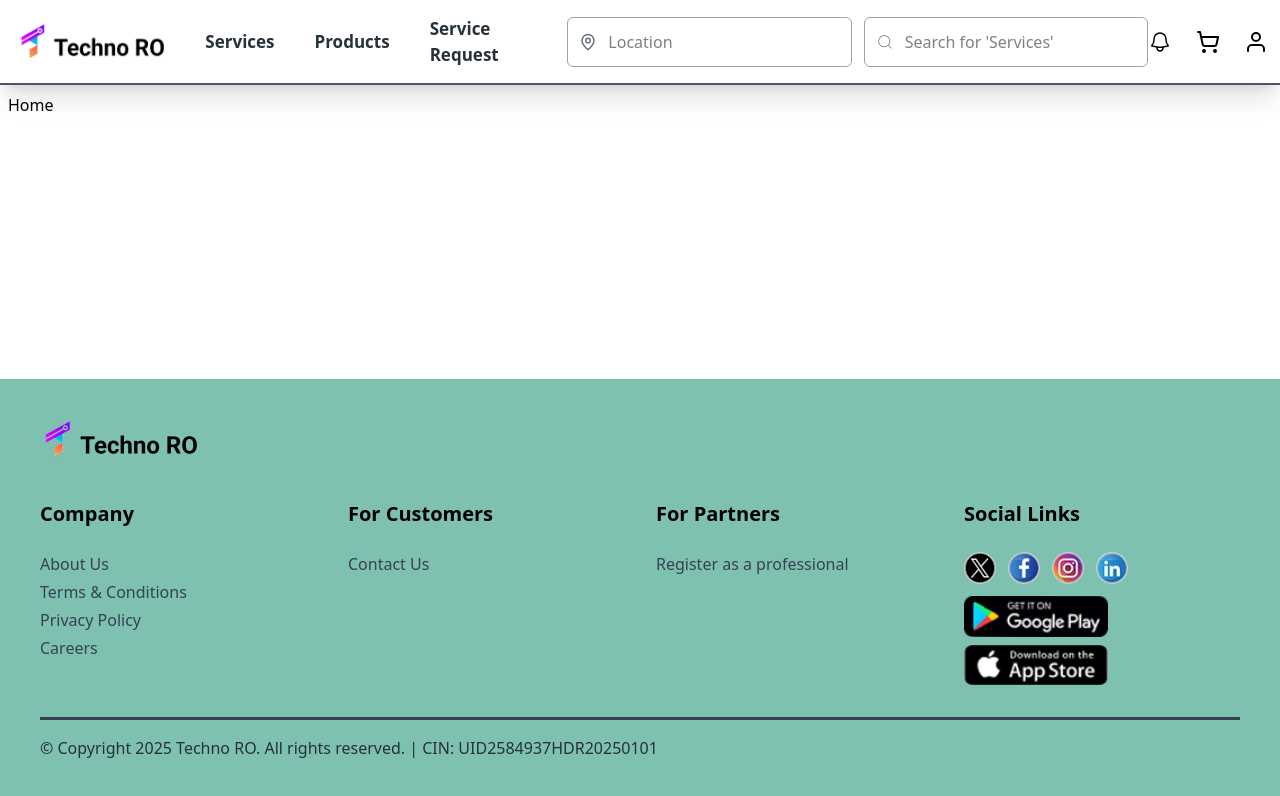
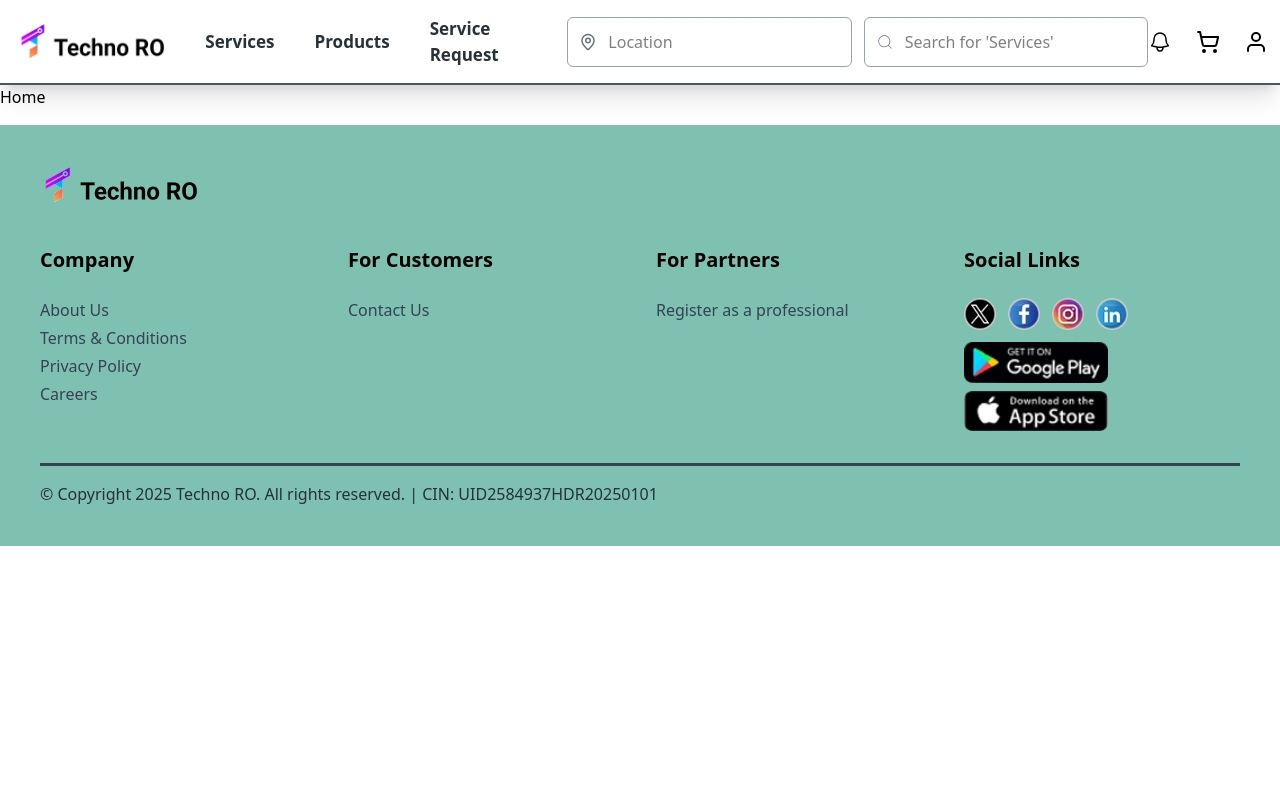
Before and after one commit to pinkijha/Techno-RoCare, a React (Vite) app: page / in a window 1280 px wide. Shown: the top 796 px of the page. Built offline with nearby package versions, Linux system fonts and the light colour scheme.

Commit message:
make different layout for user and admin

```diff
--- a/src/App.jsx
+++ b/src/App.jsx
@@ -1,36 +1,14 @@
-import {  Route, BrowserRouter as Router, Routes } from "react-router-dom"
-import Layout from "./components/Layout"
-import Home from "./components/Home"
-import TermsCondition from "./components/TermsCondition"
-import About from "./components/About"
-import Contact from "./components/Contact"
-import RegisterProfessional from "./components/RegisterProfessional"
-import ChatWithUs from "./components/ChatWithUs"
-
-const Services = () => <h1>Services</h1>
-const Products = () => <h1>Products</h1>
+import { BrowserRouter } from "react-router-dom";
+import UserLayout from "./layouts/UserLayout";
 
 function App() {
-
   return (
-    <Router>
-      <Layout>
-      <Routes>
-        <Route path="/" element={<Home/>} />
-        <Route index element={<Home/>} />
-        <Route path="/services" element={<Services/>} />
-        <Route path="/services" element={<Products/>} />
-        <Route path="/products" element={<Products/>} />
-        <Route path="/terms-conditions" element={<TermsCondition/>} />
-        <Route path="/about-us" element={<About/>} />
-        <Route path="/contact-us" element={<Contact/>} />
-        <Route path="/register-professional" element={<RegisterProfessional/>} />
-        <Route path="/chat" element={<ChatWithUs/>} />
-
-      </Routes>
-      </Layout>
-    </Router>
-  )
+    <>
+      <BrowserRouter>
+        <UserLayout />
+      </BrowserRouter>
+    </>
+  );
 }
 
-export default App
+export default App;
--- a/src/components/Layout.jsx
+++ /dev/null
@@ -1,20 +0,0 @@
-import React from 'react';
-import Header from './header/Header';
-import Footer from './footer/Footer';
-
-const Layout = ({ children }) => {
-  return (
-    <div className="flex flex-col min-h-screen">
-      {/* Header at the Top */}
-      <Header />
-
-      {/* Main Content (Grows to push footer down) */}
-      <main className="flex-grow p-2">{children}</main>
-
-      {/* Footer at the Bottom */}
-      <Footer />
-    </div>
-  );
-};
-
-export default Layout;
--- a/src/components/About.jsx
+++ b/src/components/user/About.jsx
@@ -1,5 +1,5 @@
 import React from 'react'
-import aboutus from '../assets/aboutus.png'
+import aboutus from '../../assets/aboutus.png'
 
 const About = () => {
   return (
--- a/src/components/ChatWithUs.jsx
+++ b/src/components/user/ChatWithUs.jsx
@@ -1,6 +1,6 @@
 import React, { useState } from 'react';
-import botImg from '../assets/userchat.png';
-import userImg from '../assets/technokrateBot.png';
+import botImg from '../../assets/userchat.png';
+import userImg from '../../assets/technokrateBot.png';
 import { IoIosAttach } from "react-icons/io";
 import { CiMail } from "react-icons/ci";
 
--- a/src/components/Contact.jsx
+++ b/src/components/user/Contact.jsx
@@ -1,5 +1,5 @@
 import React from 'react'
-import { recommendedVideoItems } from '../utils/constant'
+import { recommendedVideoItems } from '../../utils/constant'
 import { FaPhone } from "react-icons/fa6";
 import { PiChatsCircle } from "react-icons/pi";
 import { NavLink } from 'react-router-dom';
--- a/src/components/RegisterProfessional.jsx
+++ b/src/components/user/RegisterProfessional.jsx
@@ -1,5 +1,5 @@
 import React from 'react'
-import Technician from '../assets/Technician.png';
+import Technician from '../../assets/Technician.png';
 import { LuSmile } from "react-icons/lu";
 import { FiUser } from "react-icons/fi";
 import { FiDollarSign } from "react-icons/fi";
--- a/src/components/footer/Footer.jsx
+++ b/src/components/user/footer/Footer.jsx
@@ -1,6 +1,6 @@
 import React from "react";
-import { footerItems } from "../../utils/constant";
-import logo from "../../assets/logo.png"
+import { footerItems } from "../../../utils/constant";
+import logo from "../../../assets/logo.png"
 import { NavLink } from "react-router-dom";
 
 
--- a/src/components/header/Header.jsx
+++ b/src/components/user/header/Header.jsx
@@ -1,5 +1,5 @@
 import React from "react";
-import logo from "../../assets/logo.png";
+import logo from "../../../assets/logo.png";
 import { LuMapPin } from "react-icons/lu";
 import { FiUser } from "react-icons/fi";
 import { LuShoppingCart } from "react-icons/lu";
--- /dev/null
+++ b/src/layouts/UserLayout.jsx
@@ -0,0 +1,45 @@
+import React from "react";
+import { Route, BrowserRouter as Router, Routes } from "react-router-dom";
+import Header from "../components/user/header/Header";
+import Footer from "../components/user/footer/Footer";
+import Home from "../components/user/Home";
+import TermsCondition from "../components/user/TermsCondition";
+import About from "../components/user/About";
+import Contact from "../components/user/Contact";
+import RegisterProfessional from "../components/user/RegisterProfessional";
+import ChatWithUs from "../components/user/ChatWithUs";
+
+const Services = () => <h1>Services</h1>;
+const Products = () => <h1>Products</h1>;
+
+const UserLayout = () => {
+  return (
+    <div className="flex flex-col min-h-screen">
+      {/* Header at the Top */}
+      <Header />
+
+      {/* Main Content (Grows to push footer down) */}
+
+      <Routes>
+        <Route path="/" element={<Home />} />
+        <Route index element={<Home />} />
+        <Route path="/services" element={<Services />} />
+        <Route path="/services" element={<Products />} />
+        <Route path="/products" element={<Products />} />
+        <Route path="/terms-conditions" element={<TermsCondition />} />
+        <Route path="/about-us" element={<About />} />
+        <Route path="/contact-us" element={<Contact />} />
+        <Route
+          path="/register-professional"
+          element={<RegisterProfessional />}
+        />
+        <Route path="/chat" element={<ChatWithUs />} />
+      </Routes>
+
+      {/* Footer at the Bottom */}
+      <Footer />
+    </div>
+  );
+};
+
+export default UserLayout;
```
Also changed, not shown: src/components/user/Home.jsx (renamed from src/components/Home.jsx), src/components/user/TermsCondition.jsx (renamed from src/components/TermsCondition.jsx), 1 other file (tests, documents, lock files or other folders).
